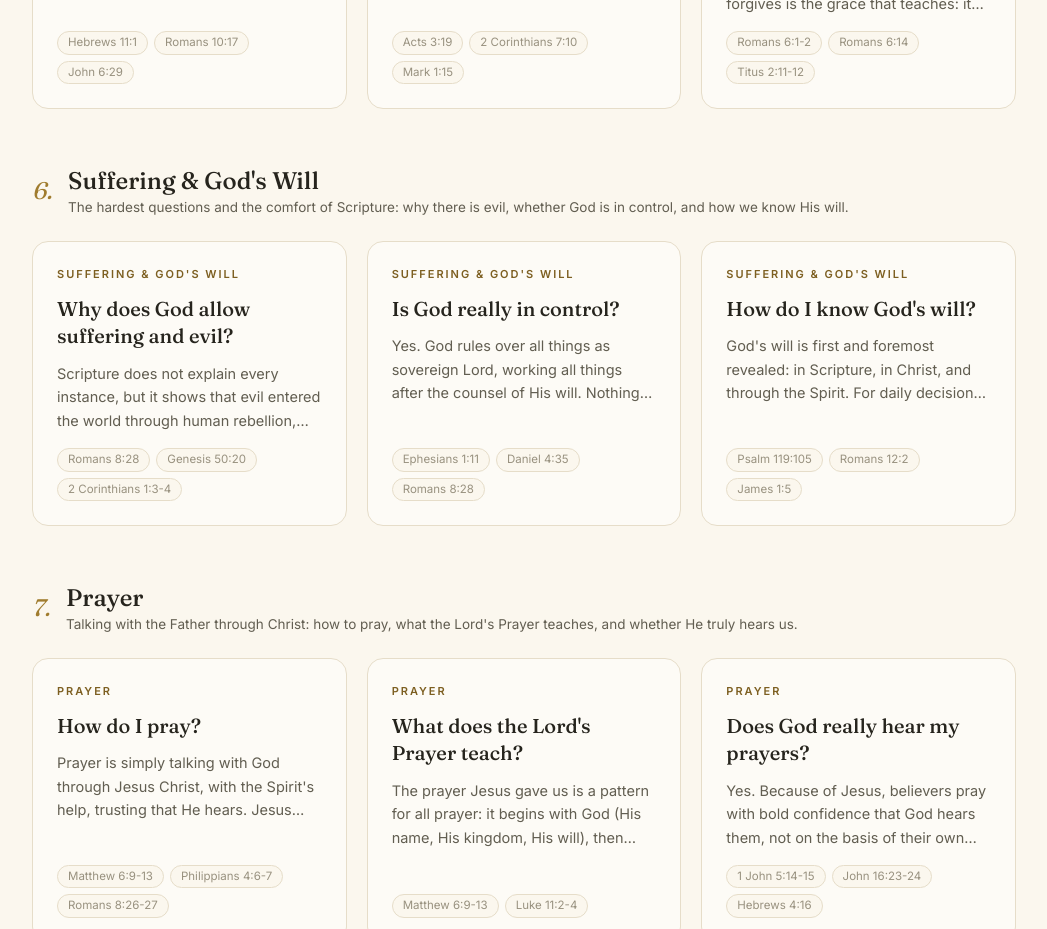
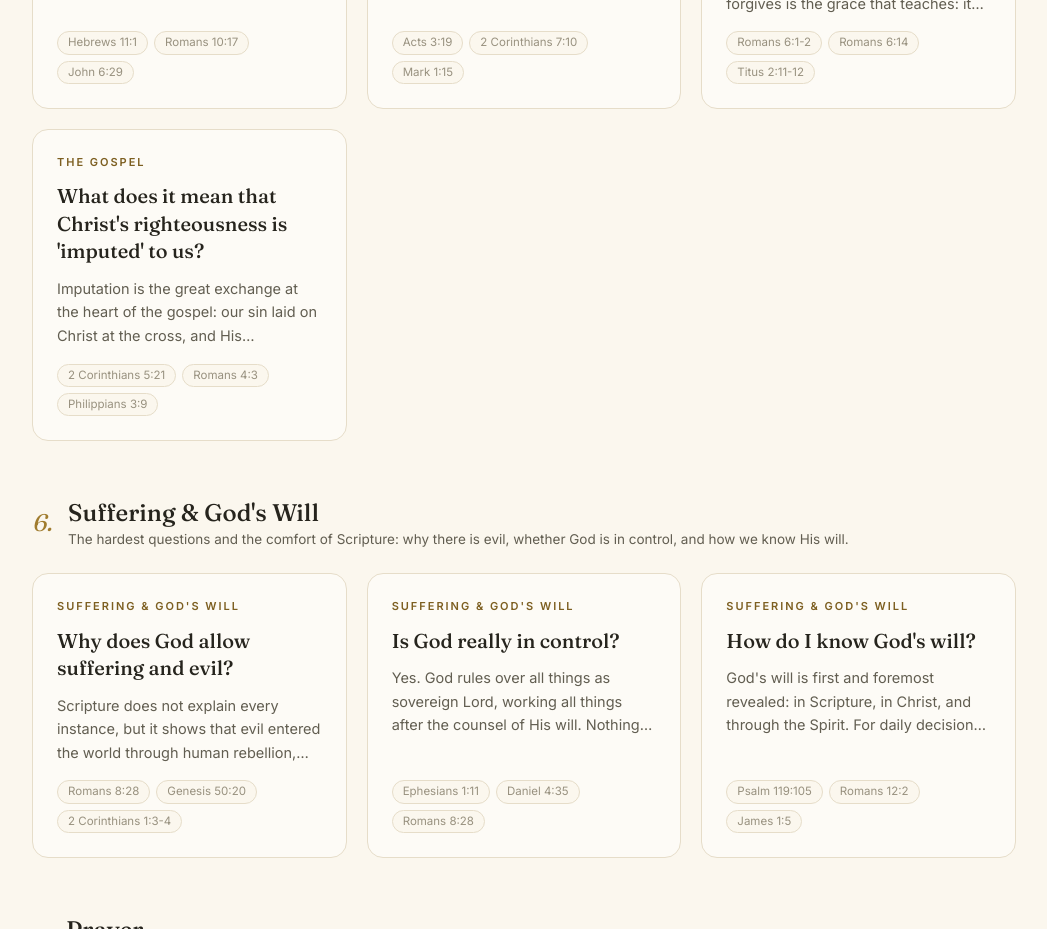
Before and after one commit to kczimm/glory, a Next.js app: page /questions in a window 1280 px wide. Shown: the part 5340-6269 px from the top of the page, without its empty margins (116-1163 px from the left). Built offline with nearby package versions, Linux system fonts and the light colour scheme.

Commit message:
Add study: What does it mean that Christ's righteousness is 'imputed' to us?

```diff
--- a/src/data/questions.ts
+++ b/src/data/questions.ts
@@ -1802,10 +1802,10 @@ export const questions: Question[] = [
       },
     ],
     keyVerses: ["Romans 3:28", "Romans 4:5", "2 Corinthians 5:21", "Romans 5:1"],
-    raises: ["what-is-faith", "faith-or-works"],
+    raises: ["what-is-faith", "faith-or-works", "what-is-imputation"],
     followsFrom: ["faith-or-works", "what-is-grace"],
     related: ["faith-or-works", "how-can-i-be-saved"],
-    planned: ["What does it mean that Christ's righteousness is 'imputed' to us?"],
+    planned: ["How are justification and sanctification related?"],
     order: 24,
   },
 
@@ -4309,4 +4309,87 @@ export const questions: Question[] = [
     planned: ["What does it mean to be a slave of righteousness?"],
     order: 27,
   },
+
+  {
+    slug: "what-is-imputation",
+    question: "What does it mean that Christ's righteousness is 'imputed' to us?",
+    category: "gospel",
+    summary:
+      "Imputation is the great exchange at the heart of the gospel: our sin laid on Christ at the cross, and His righteousness credited to our account. He took what we deserved; we receive what He earned. It is a legal transaction of grace, and it is the only ground on which a sinner can stand before God.",
+    passages: [
+      {
+        book: "Genesis",
+        chapter: 15,
+        title: "Abraham believed, and it was credited to him",
+        lookFor: "The first great picture of imputation: Abraham believes God, and it is reckoned to him as righteousness.",
+        focus: "1-6",
+      },
+      {
+        book: "Romans",
+        chapter: 4,
+        title: "Credited righteousness and forgiven sins",
+        lookFor: "Paul unpacks imputation: God counts righteousness to the ungodly who believe, and David calls the man blessed whose sins are not counted.",
+        focus: "1-25",
+      },
+      {
+        book: "2 Corinthians",
+        chapter: 5,
+        title: "The great exchange",
+        lookFor: "God made Him who knew no sin to be sin for us, so that in Him we might become the righteousness of God.",
+        focus: "17-21",
+      },
+      {
+        book: "Philippians",
+        chapter: 3,
+        title: "Not my own righteousness",
+        lookFor: "Paul counts everything as loss to have a righteousness that is not his own, but God's through faith in Christ.",
+        focus: "4-11",
+      },
+      {
+        book: "Isaiah",
+        chapter: 53,
+        title: "The righteous servant justifies many",
+        lookFor: "The suffering servant bears our iniquities, and by His wounds many are accounted righteous.",
+        focus: "4-12",
+      },
+    ],
+    points: [
+      {
+        heading: "The word is about what is credited to your account",
+        body:
+          "'Imputed' is an accounting word: to reckon, to credit, to charge to an account. The Bible's first use is God crediting righteousness to Abraham: 'Abraham believed God, and it was accounted to him for righteousness.' Paul insists it is not a wage for work but a gift received by faith, credited to the one who believes in Him who justifies the ungodly.",
+        verses: ["Genesis 15:6", "Romans 4:3", "Romans 4:5", "Romans 4:22"],
+      },
+      {
+        heading: "Left to our own record, we stand condemned",
+        body:
+          "The account we bring to God on our own is a debt, not an asset: all have sinned and fall short of His glory, and the wages of sin is death. If we are judged on what we have done, no one is righteous, no not one. The clearing of that record is not something we can achieve; it must be done for us.",
+        verses: ["Romans 3:23", "Romans 6:23", "Romans 3:10"],
+      },
+      {
+        heading: "Christ came under our charge at the cross",
+        body:
+          "The other half of the exchange is ours to Him: God made Him who knew no sin to be sin on our behalf. Isaiah said Yahweh has laid on Him the iniquity of us all, and Peter that He bore our sins in His body on the tree. On the cross our guilt was charged to Christ, not canceled: He paid it, so it could not be charged to us.",
+        verses: ["2 Corinthians 5:21", "Isaiah 53:6", "1 Peter 2:24", "Romans 4:25"],
+      },
+      {
+        heading: "His righteousness is credited to our account",
+        body:
+          "Paul's yearning is to be found in Christ, 'not having a righteousness of my own, that which is of the law, but that which is through faith in Christ, the righteousness which is from God by faith.' David pronounced blessed the man to whom God credits righteousness apart from works, and the prophets even gave the coming King the name 'Yahweh our righteousness.' In Christ, God counts us righteous.",
+        verses: ["Philippians 3:9", "Romans 4:6-8", "Romans 4:23-24", "Jeremiah 23:6", "1 Corinthians 1:30"],
+      },
+      {
+        heading: "Why it matters: a full standing, no room to boast, real peace",
+        body:
+          "Imputation gives a whole standing before God: not a partial improvement but a complete righteousness received by faith. It rules out boasting, because the righteousness is not our own. And it gives peace: being justified by faith, we have peace with God through our Lord Jesus Christ. The one who could have held our debt against us has washed the record clean and credited us with His own.",
+        verses: ["Romans 5:1", "Romans 3:27", "Romans 8:1", "Romans 4:7-8"],
+      },
+    ],
+    keyVerses: ["2 Corinthians 5:21", "Romans 4:3", "Philippians 3:9", "Isaiah 53:6", "Romans 5:1"],
+    raises: [],
+    followsFrom: ["what-is-justification", "faith-or-works", "what-is-grace"],
+    related: ["what-is-justification", "faith-or-works", "how-can-i-be-saved", "what-is-grace"],
+    planned: ["If I am already credited righteous, why does obedience matter?"],
+    order: 28,
+  },
 ];
```
